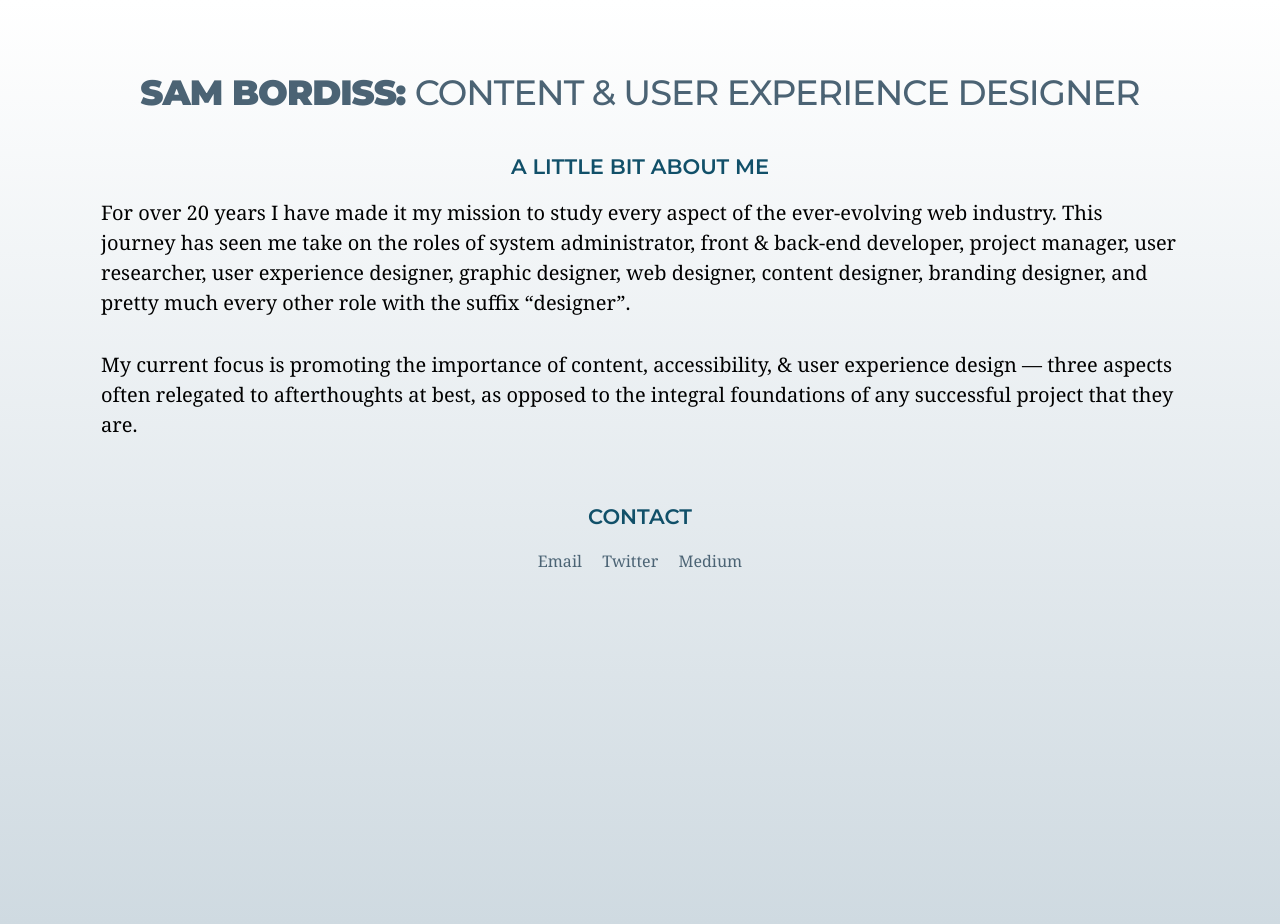
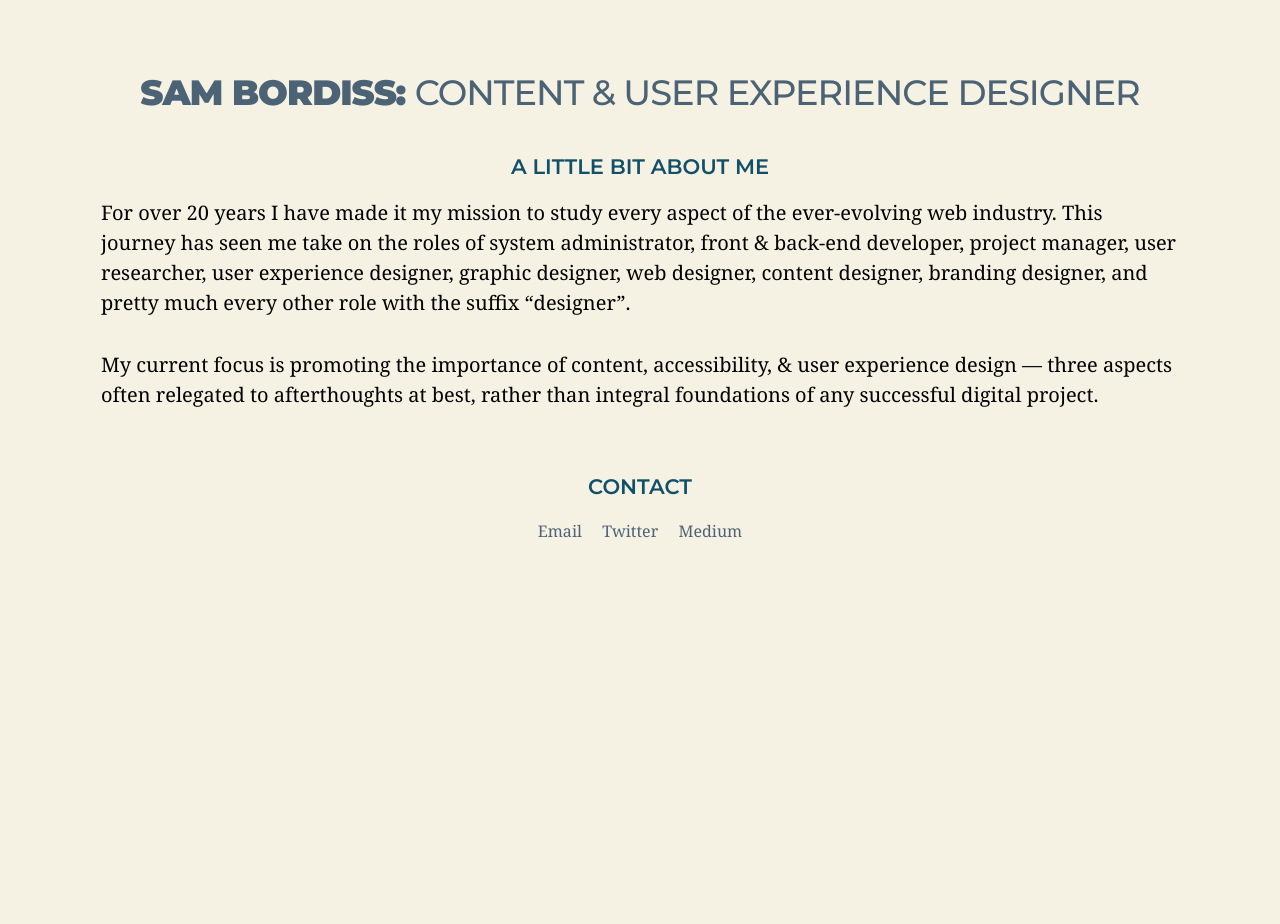
Before and after one commit to sjbordiss/sjbordiss.github.io, a Jekyll site: the page built from index.html, in a window 1280 px wide. Built offline with Jekyll 4.4.1, drawn with Linux system fonts in a browser that asks for light colours; nearby versions of some CDN libraries.

Commit message:
Updated content and background colour

```diff
--- a/assets/sass/_main.scss
+++ b/assets/sass/_main.scss
@@ -11,6 +11,9 @@
 * {
   box-sizing: border-box;
 }
+html {
+  background: #F5F1E3;
+}
 body {
   font-family: 'Montserrat', sans-serif;
   font-weight: 400;
@@ -22,14 +25,7 @@ body {
   color: #4b6374;
   height: 100vh;
   min-height: 100vh;
-  background: #ffffff;/* Old Browsers */
-  background: -moz-linear-gradient(top, #ffffff 0%, #cfdae1 100%); /* FF3.6+ */
-  background: -webkit-gradient(left top, left bottom, color-stop(0%, #ffffff), color-stop(100%, #cfdae1));/* Chrome, Safari4+ */
-  background: -webkit-linear-gradient(top, #ffffff 0%, #cfdae1 100%); /* Chrome10+,Safari5.1+ */
-  background: -o-linear-gradient(top, #ffffff 0%, #cfdae1 100%); /* Opera 11.10+ */
-  background: -ms-linear-gradient(top, #ffffff 0%, #cfdae1 100%); /* IE 10+ */
-  background: linear-gradient(to bottom, #ffffff 0%, #cfdae1 100%);/* W3C */
-  filter: progid:DXImageTransform.Microsoft.gradient( startColorstr='#ffffff', endColorstr='#cfdae1', GradientType=0 );/* IE6-9 */
+  background: #F5F1E3;
 }
 p {
   font-size:1rem;
--- a/index.html
+++ b/index.html
@@ -13,13 +13,13 @@ menu_item: false
 </p>
 
 <p class="highlighted-content">
-  My current focus is promoting the importance of content, accessibility, & user experience design &mdash; three aspects often relegated to afterthoughts at best, as opposed to the integral foundations of any successful project that they are.
+  My current focus is promoting the importance of content, accessibility, & user experience design &mdash; three aspects often relegated to afterthoughts at best, rather than integral foundations of any successful digital project.
 </p>
 
 <h2>Contact</h2>
 
 <p class="contact-info">
-  <a href="mailto:info@sambordiss.com">Email</a>
+  <a href="mailto:sambordiss@gmail.com">Email</a>
   <a href="https://twitter.com/SamBordiss">Twitter</a>
   <a href="https://medium.com/@sambordiss">Medium</a>
 </p>
```
